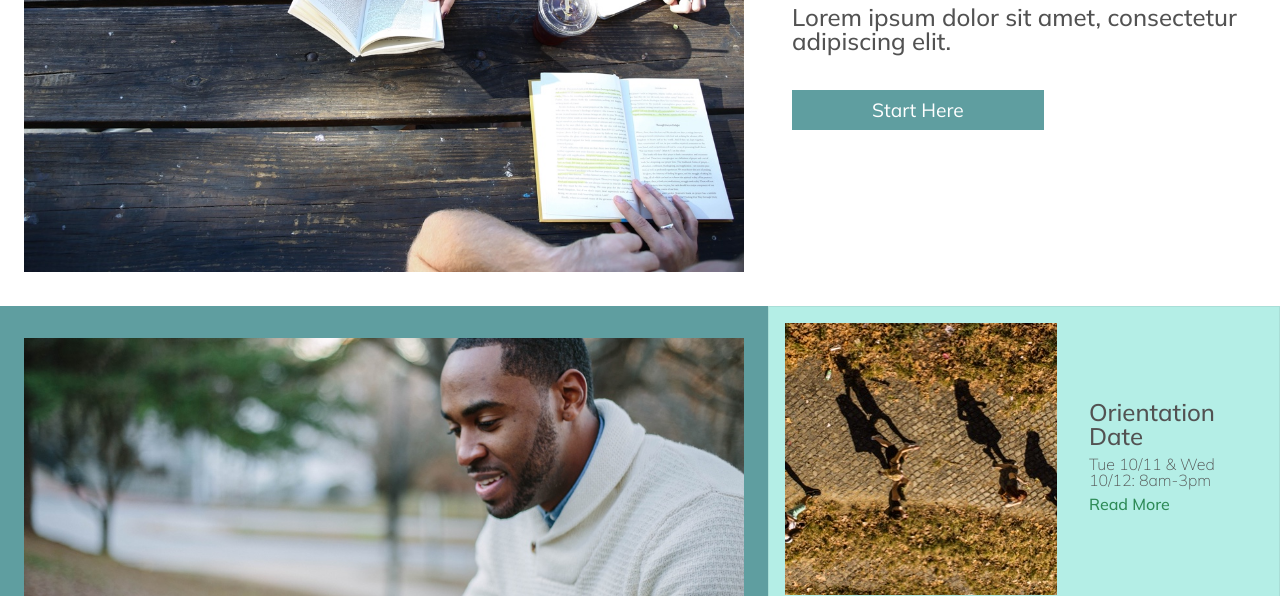
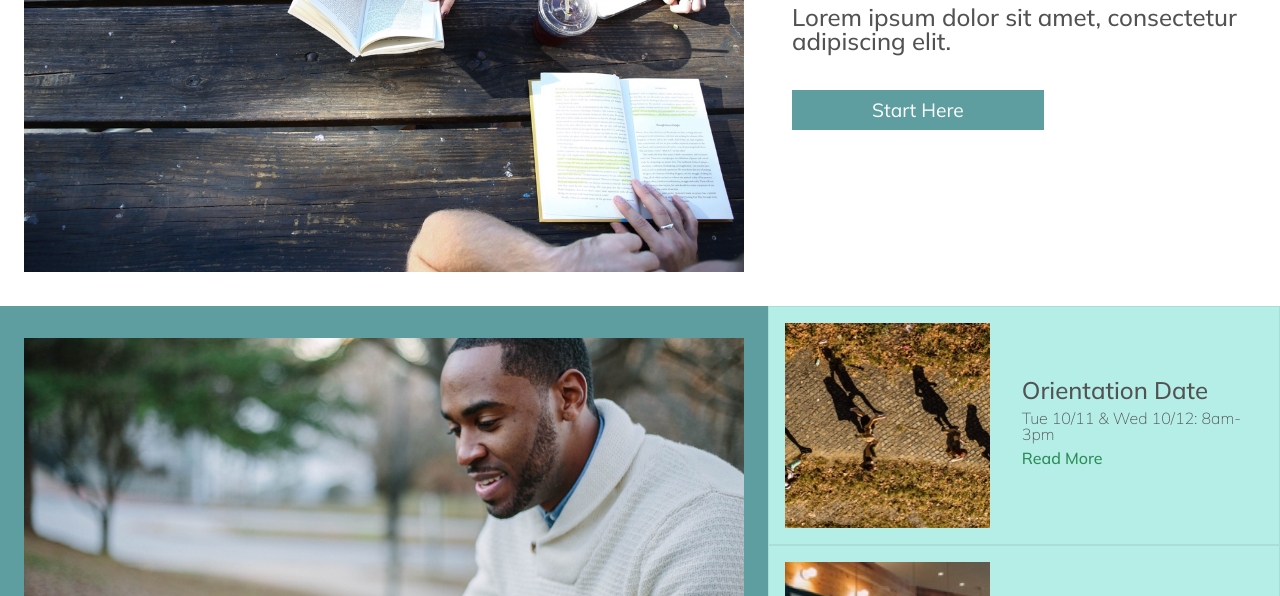
Before and after one commit to kelryn33/colmar_academy, a plain HTML site: page index.html in a window 1280 px wide. Shown: the part 356-952 px from the top of the page. Drawn offline with Linux system fonts and the light colour scheme.

Commit message:
Fixed so wrap doesn't break

```diff
--- a/resources/css/style.css
+++ b/resources/css/style.css
@@ -242,13 +242,19 @@ li a {
 .inforight_container {
     display: flex;
     flex-basis: 40%;
+    justify-content: space-between;
     align-content: center;
     flex-direction: column;
     align-items: stretch;
 }
 
 .box {
+    display: flex;
+    justify-content: flex-start;
+    align-content: space-around;
     border: solid rgba(68, 85, 85, 0.1) .5px;
+    padding-right: 1rem;
+    flex: 1;
 }
 
 
@@ -280,10 +286,14 @@ and if use this - image shrinks as box sizes
     background-color: rgb(142, 224, 213);
 }
 
-.box figure {
-    flex-basis: 35%;
+
+.box .desktop_info {
+    max-width: 100%;
+    display: block;
+    height: auto;
     padding: 1rem 1rem;
 }
+
 
 #campus_box, #orientation_box, #lecture_box {
     background-color: rgb(180, 238, 230);
```
